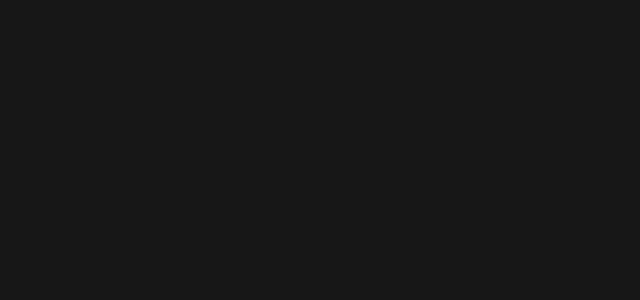
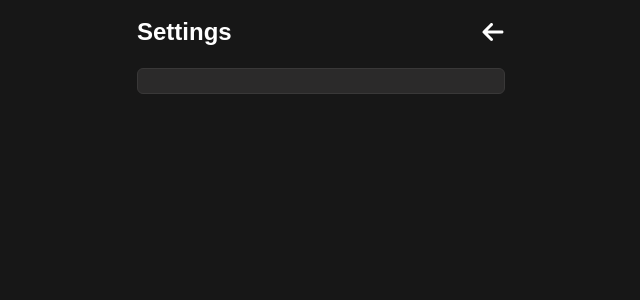
Before and after one commit to RaxCodes37/pomobetter, a Next.js app: page /settings in a window 1280 px wide. Shown: the top 300 px of the page, without its empty margins (319-959 px from the left). Built offline with nearby package versions, Linux system fonts and the light colour scheme.

Commit message:
Started working on sttings page

```diff
--- /dev/null
+++ b/app/components/settings/settings-client.tsx
@@ -0,0 +1,23 @@
+"use client";
+
+import { useRouter } from "next/navigation";
+import { FaArrowLeft } from "react-icons/fa6";
+
+export default function SettingsClient() {
+  const router = useRouter();
+
+  return (
+    <div className="w-100 max-w-3xl p-4">
+      <section className="flex justify-between text-2xl">
+        <h2 className="font-bold">Settings</h2>
+
+        <button onClick={router.back}>
+          <FaArrowLeft />
+        </button>
+      </section>
+      <section className="mt-5 w-full bg-[#2B2A2A] border border-[#393838] rounded-md py-3">
+
+      </section>
+    </div>
+  );
+}
--- a/app/settings/page.tsx
+++ b/app/settings/page.tsx
@@ -1,10 +1,11 @@
-import React from 'react'
+import React from "react";
+import SettingsClient from "../components/settings/settings-client";
 export const instant = false;
 
-export default function Settings() {
+export default async function Settings() {
   return (
-    <div>
-
+    <div className="h-screen flex flex-col items-center">
+      <SettingsClient />
     </div>
-  )
+  );
 }
```
